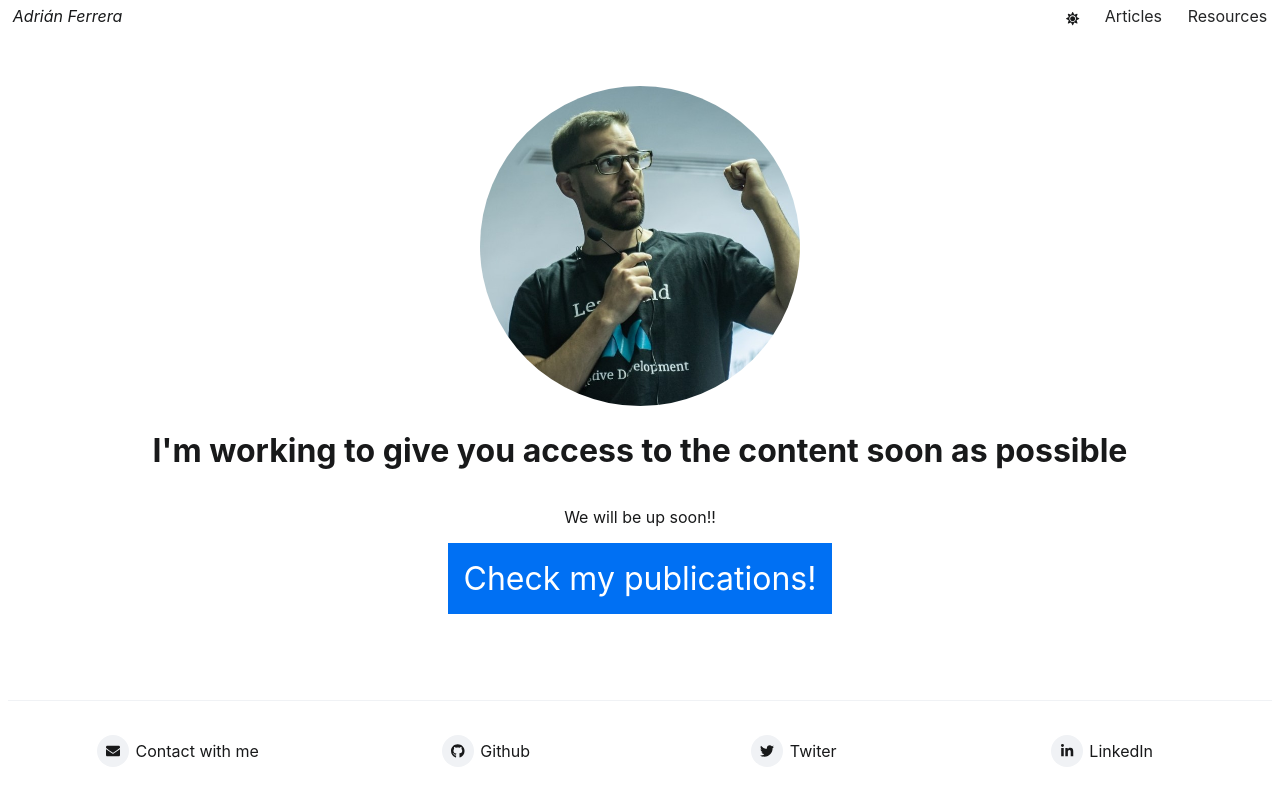
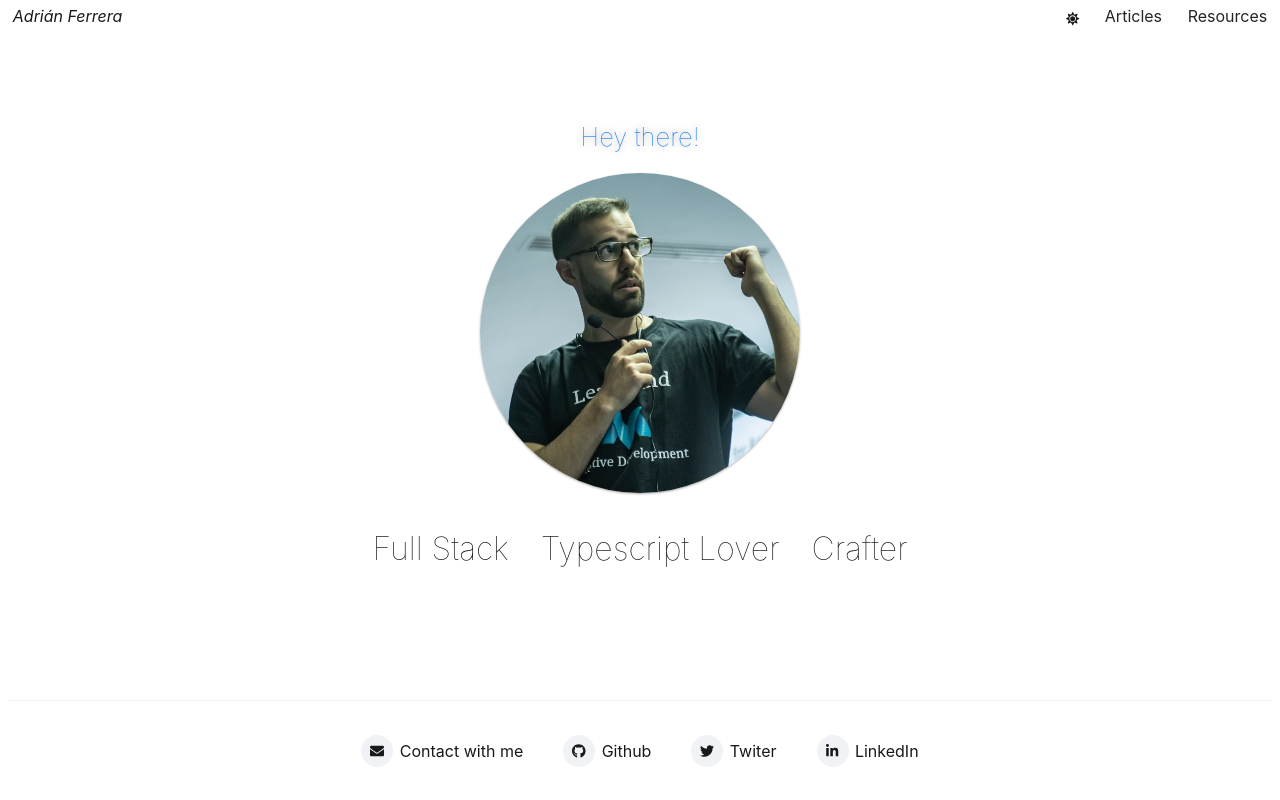
Before and after one commit to adrian-afergon/afergon-blogs, a Next.js app: page /home in a window 1280 px wide. Built offline with nearby package versions, Linux system fonts and the light colour scheme.

Commit message:
styles: update main designs

```diff
--- a/pages/home/home.scss
+++ b/pages/home/home.scss
@@ -1,10 +1,55 @@
 @import 'pages/variables';
+
+.intro {
+  display: flex;
+  text-align: left;
+  color: var(--primary-color);
+  h2{
+    font-size: 1.6rem;
+    font-weight: lighter;
+  }
+  text-shadow: 0px 0px 7px rgba(0, 0, 0, 0.5);
+}
+
+.adjectives {
+  font-size: 2rem;
+  font-weight: lighter;
+
+  ul{
+    display: flex;
+    padding: 0;
+    flex-direction: column;
+    text-align: center;
+
+    @media (min-width: $size-limit-medium){
+      flex-direction: row;
+    }
+
+    li {
+      list-style: none;
+      margin: 0 1rem;
+      h3{
+        margin: 0;
+        font-weight: inherit;
+        font-size: inherit;
+      }
+
+    }
+  }
+
+}
 
 .image-wrapper {
   width: 320px;
+
   img {
     width: 100%;
     border-radius: 100%;
+    box-shadow: $box-shadow;
+    transition: $time-transition box-shadow;
+    &:hover {
+      box-shadow: $box-shadow-hover;
+    }
   }
 }
 
--- a/pages/home/home.tsx
+++ b/pages/home/home.tsx
@@ -1,8 +1,6 @@
 import * as React from 'react';
 import Head from 'next/head';
 import './home.scss';
-import Link from "next/link";
-import { ApplicationRoutes } from "../../src/ApplicationRoutes";
 import { Layout } from "../../src/components/Layout";
 
 export const Home: React.FC = () => (
@@ -12,19 +10,18 @@ export const Home: React.FC = () => (
       <link rel="icon" href="/favicon.ico" />
     </Head>
 
-    <div className="image-wrapper">
+    <section className="intro">
+      <h2>Hey there!</h2>
+    </section>
+    <section className="image-wrapper">
       <img src="/images/profile.jpg" alt="Profile picture" />
-    </div>
-
-    <h1 className="title">
-      I&#39;m working to give you access to the content soon as possible
-    </h1>
-
-    <p className="description">We will be up soon!!</p>
-
-    <Link href={ApplicationRoutes.articles} >
-      <a href={ApplicationRoutes.articles} className="LinkButton">Check my publications!</a>
-    </Link>
-
+    </section>
+    <section className="adjectives">
+      <ul>
+        <li><h3>Full Stack</h3></li>
+        <li><h3>Typescript Lover</h3></li>
+        <li><h3>Crafter</h3></li>
+      </ul>
+    </section>
   </Layout>
 );
--- a/src/components/Footer/Footer.scss
+++ b/src/components/Footer/Footer.scss
@@ -21,14 +21,16 @@
     padding: 1rem;
 
     @media (min-width: $size-limit-medium) {
-      flex-direction: row;
+      display:block;
+      text-align: center;
     }
 
     li{
       text-align: left;
 
       @media (min-width: $size-limit-medium) {
-        flex: 1;
+        display: inline-block;
+        margin: 0 20px;
       }
 
       a {
```
